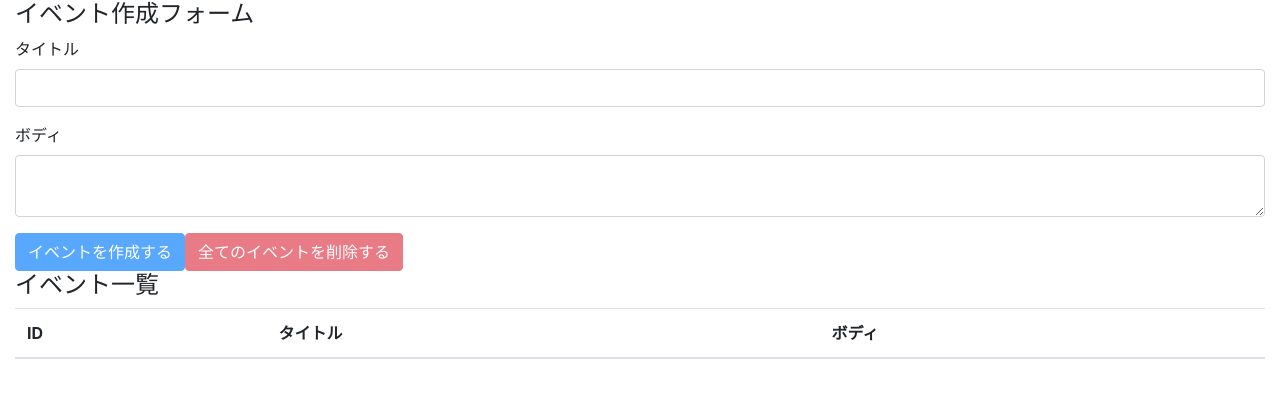
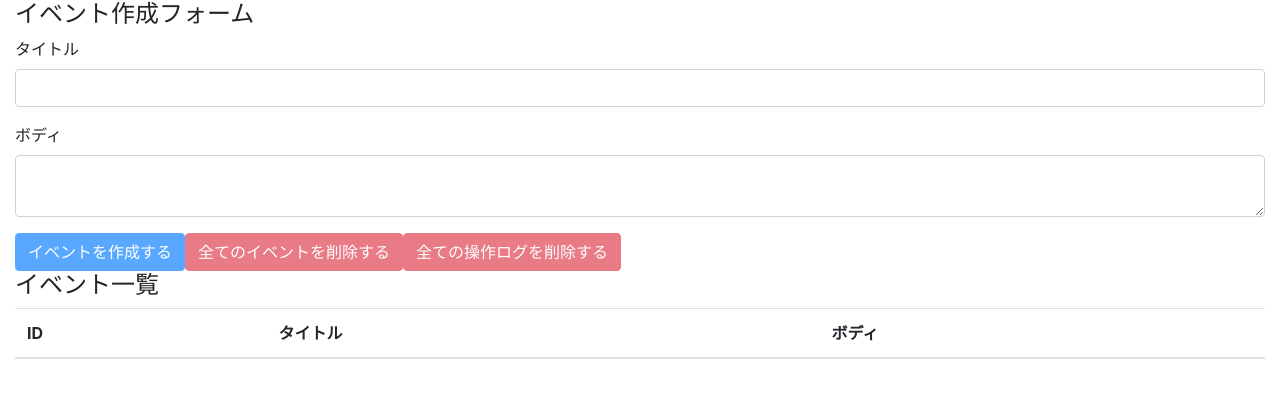
Before and after one commit to zuuumiii/react-hooks-101, a React (Create React App) app: page / in a window 1280 px wide. Shown: the top 398 px of the page. Built offline with nearby package versions, Linux system fonts and the light colour scheme.

Commit message:
delete all operationLogs

```diff
--- a/src/components/EventForm.js
+++ b/src/components/EventForm.js
@@ -43,6 +43,16 @@
       });
     }
   };
+
+  const deleteAllOperationLogs = (e) => {
+    e.preventDefault();
+    const result = window.confirm("全てのログを削除します");
+    if (result) {
+      dispatch({
+        type: DELETE_ALL_OPERATION_LOGS,
+      });
+    }
+  };
   return (
     <>
       <h4>イベント作成フォーム</h4>
@@ -75,9 +85,16 @@
         <button
           className="btn btn-danger"
           onClick={deleteAllEvents}
-          disabled={state.events.length !== 0 ? false : true}
+          disabled={state.events.length === 0}
         >
           全てのイベントを削除する
+        </button>
+        <button
+          className="btn btn-danger"
+          onClick={(e) => deleteAllOperationLogs(e)}
+          disabled={state.operationLogs.length === 0}
+        >
+          全ての操作ログを削除する
         </button>
       </form>
     </>
```
